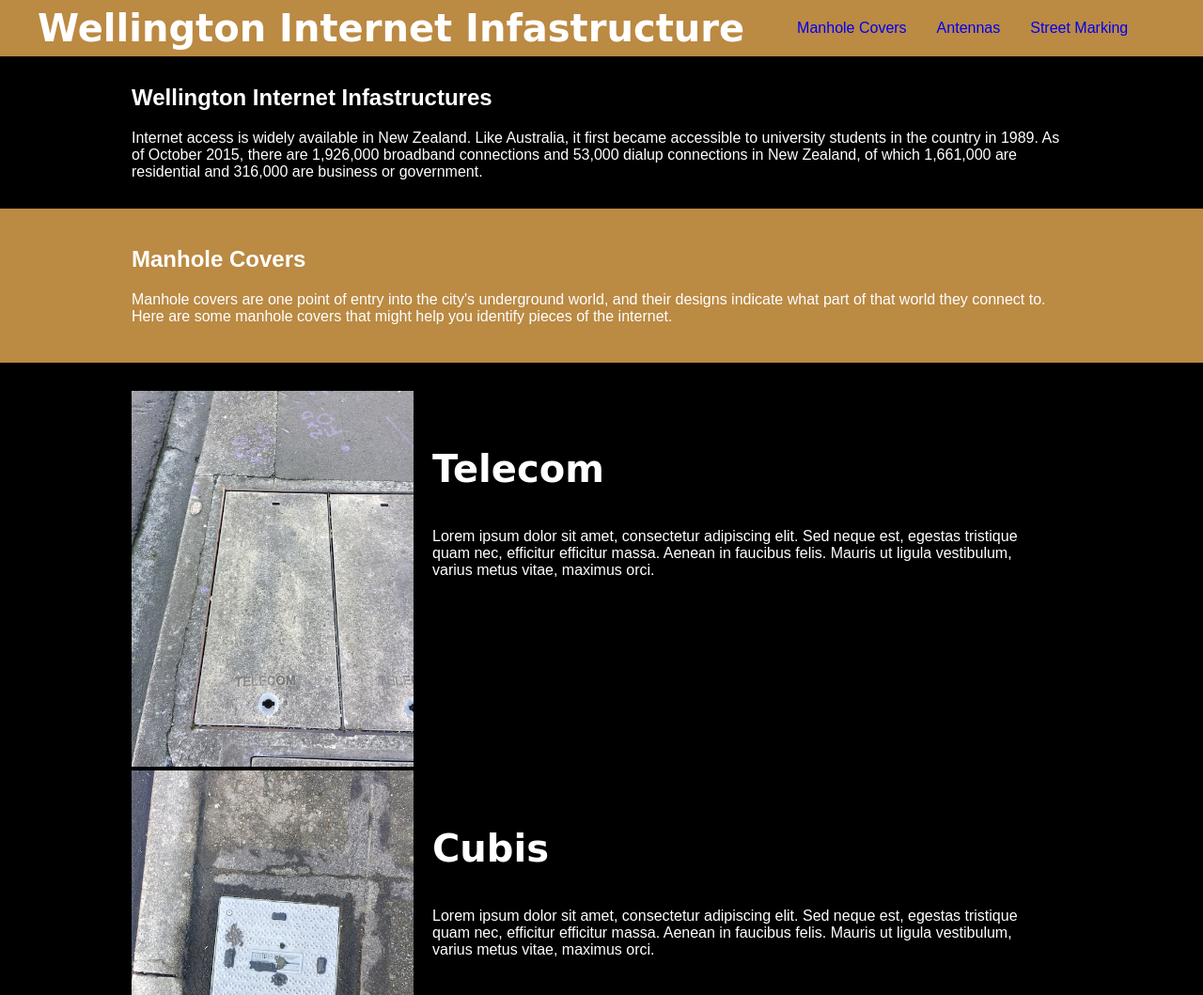
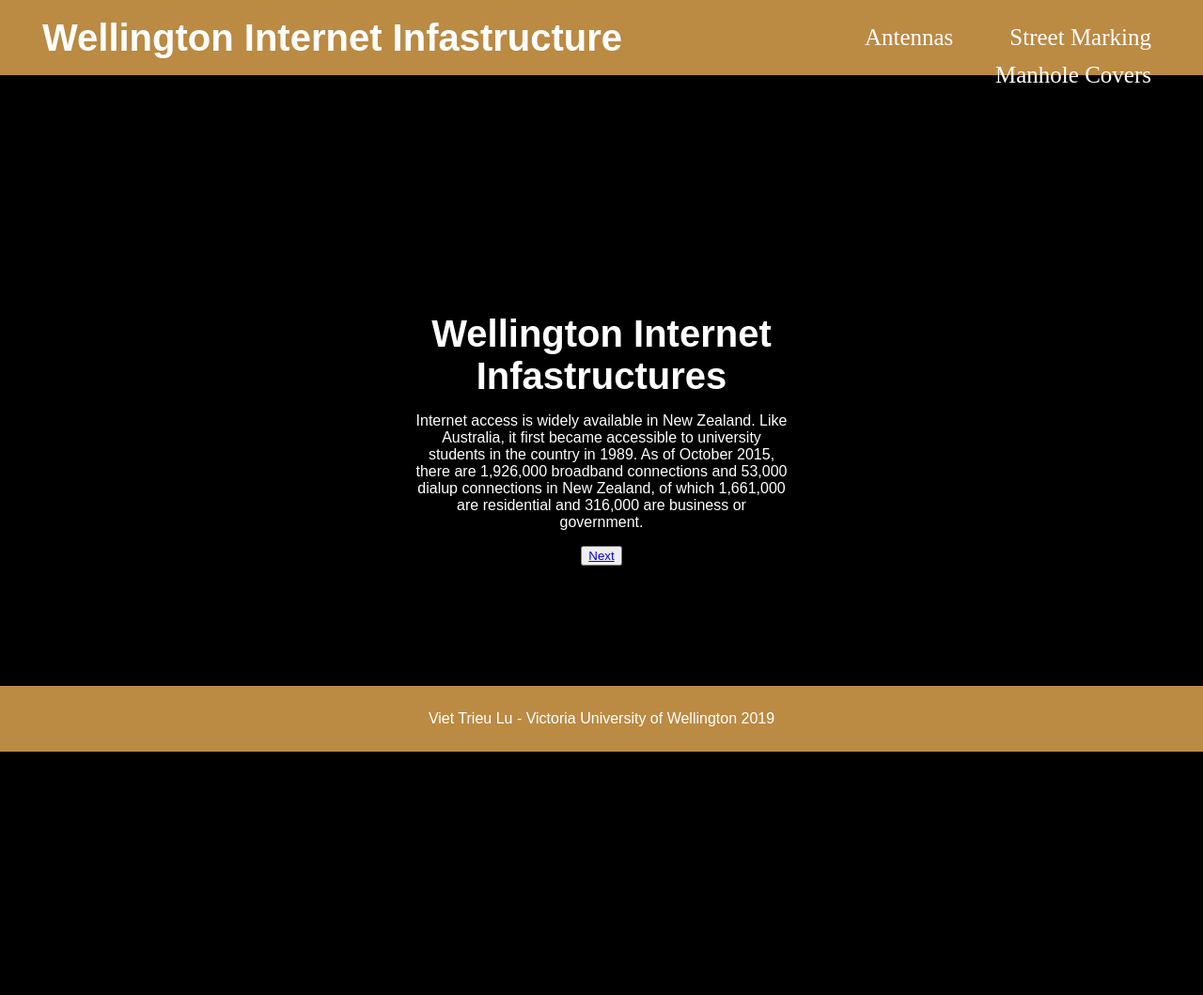
Before and after one commit to trieuviett/project1, a plain HTML site: page index.html in a window 1280 px wide. Shown: the top 1059 px of the page at 94% size. After the commit the page ends 800 px from the top, so only its background shows below. Drawn offline with Linux system fonts and the light colour scheme.

Commit message:
P1 update

```diff
--- a/css/style.css
+++ b/css/style.css
@@ -10,6 +10,26 @@ body{
 	background-color: black;
 }
 
+h1 {
+	font-size: 40px;
+	margin-bottom: 0px;
+	color: white;
+	text-align: center;
+	}
+
+
+
+.header-image{
+	color: white;
+	height: 200px;
+    width: 400px;
+    position: fixed;
+    top: 50%;
+    left: 50%;
+    margin-top: -100px;
+    margin-left: -200px;
+	}
+
 section{
 	max-width: 1000px;
 	margin-left: auto;
@@ -17,53 +37,119 @@ section{
 	margin-top: 30px;
 	margin-bottom: 30px;
 	color: white;
+	text-align: center;
+
 }
+
 
 header{
 	background-color: #BB8A43;
-	color: black; /* more readable on an orange background */
+	color: black;
 	padding-top: 10px;
 	padding-bottom: 10px;
 
 }
 
+.header1{
+	background-color: #BB8A43;
+	color: black;
+	padding-top: 20px;
+	padding-bottom: 20px;
 
-h3{
-	font-family: 'Lobster', cursive;
+
+}
+
+
+.header2{
+  	position: relative;
+  	left: 0;
+  	bottom: 0;
+  	width: 100%;
+  	background-color: #BB8A43;
+  	color: white;
+  	text-align: center;
+
+}
+
+.header2index{
+  	position: fixed;
+  	left: 0;
+  	bottom: 0;
+  	width: 100%;
+  	background-color: #BB8A43;
+  	color: white;
+  	text-align: center;
+
+}
+
+
+.Title{
+	font-family: "Skia",sans-serif;
 	font-size: 40px;
 	color: white;
 }
 
-nav{
-	width: 100%;
-	height: 60px;
-	background-color: #BB8A43  ;
-	text-align:center;
+.sticky {
+  	position: fixed;
+  	top: 0;
+  	width: 100%
 }
 
-nav a, nav h3{
+
+.sticky + .content {
+  	padding-top: 102px;
+}
+nav h3{
 	float: left;
 	margin: 0px;
-	line-height: 60px;
+	line-height: 40px;
 	margin-left: 1em;
 	margin-right: 1em;
 	text-decoration: none;
+	font-family: "Amboy";
+	font-size: 40px;
+	color: white;
+
 }
 
-nav a:hover{
-	text-decoration: underline; /* Hover styles to let people know they can click it */
+nav a {
+	float: right;
+	margin: 0px;
+	line-height: 40px;
+	margin-left: 0em;
+	margin-right: 2em;
+	text-decoration: none;
+}
+nav a, nav h3{
+  	display: inline-flex;
+
+}
+
+nav a{
+  	color: white;
+  	text-decoration: none;
+  	padding: 0px 5px;
+  	font-family: "Skia";
+  	font-size: 25px;
+
+
+}
+
+
+nav a:hover {
+    	color: black;
+    	transition: all 0.5s ease-in;
 }
 
 
 
-/* Simple grid */
 .g-row{
 	width: 100%;
 	overflow: hidden;
 }
 
 .g-row img{
-	width: 100%; /*This makes all images in grids to be the size of their cell */
+	width: 100%;
 }
 
 .g-50{
@@ -87,5 +173,5 @@ nav a:hover{
 }
 
 .padded{
-	padding: 20px; /* I add this to cells to add a little padding*/
+	padding: 20px;
 }
--- a/index.html
+++ b/index.html
@@ -12,163 +12,50 @@
 
 
 
+<header class="header1" id="myheader">
 	<nav>
-		<h3>Wellington Internet Infastructure</h3>
-		<a href="#one">Manhole Covers</a>
-		<a href="#two">Antennas</a>
-		<a href="#three">Street Marking</a>
+		<h3><a class="Title" href="index.html">Wellington Internet Infastructure</a></h3>
+
+		<a href="Street.html">Street Marking</a>
+		<a href="Antennas.html">Antennas</a>
+		<a href="Manhole.html">Manhole Covers</a>
 	</nav>
+</header>
+<header></header>
+<header></header>
 
 
     <section class="header-image">
-    		<div style="max-width: 1000px; margin-left: auto; margin-right: auto; margin-top: 20px; margin-bottom: 20px;">
+    		<div>
     			<h1>Wellington Internet Infastructures</h1>
     		</div>
-    		<div style="max-width: 1000px; margin-left: auto; margin-right: auto; margin-top: 20px; margin-bottom: 20px;">
+    		<div>
     			<p>Internet access is widely available in New Zealand. Like Australia, it first became accessible to university students in the country in 1989. As of October 2015, there are 1,926,000 broadband connections and 53,000 dialup connections in New Zealand, of which 1,661,000 are residential and 316,000 are business or government.</p>
     		</div>
+    		<button><a href="Manhole.html">Next</a></button>
 
     </section>
 
 
+   <header class="header2index">
+    	<p> Viet Trieu Lu - Victoria University of Wellington 2019 </p>
 
+    </header>
+<script>
+window.onscroll = function() {myFunction()};
 
+var header = document.getElementById("myheader");
+var sticky = header.offsetTop;
 
+function myFunction() {
+  if (window.pageYOffset > sticky) {
+    header.classList.add("sticky");
+  } else {
+    header.classList.remove("sticky");
+  }
+}
+</script>
 
-
-	<header>
-		<section id="one">
-			<h1>Manhole Covers</h1>
-			<p>Manhole covers are one point of entry into the city's underground world, and their designs indicate what part of that world they connect to. Here are some manhole covers that might help you identify pieces of the internet.</p>
-		</section>
-	</header>
-
-	<section>
-		<div class="g-row">
-			<div class="g-30">
-				<img src="img/image1.JPG">
-			</div>
-			<div class="g-70 padded">
-				<h3>Telecom</h3>
-				<p>Lorem ipsum dolor sit amet, consectetur adipiscing elit. Sed neque est, egestas tristique quam nec, efficitur efficitur massa. Aenean in faucibus felis. Mauris ut ligula vestibulum, varius metus vitae, maximus orci.</p>
-			</div>
-		</div>
-
-		<div class="g-row">
-			<div class="g-30">
-				<img src="img/image2.JPG">
-			</div>
-			<div class="g-70 padded">
-				<h3>Cubis</h3>
-				<p>Lorem ipsum dolor sit amet, consectetur adipiscing elit. Sed neque est, egestas tristique quam nec, efficitur efficitur massa. Aenean in faucibus felis. Mauris ut ligula vestibulum, varius metus vitae, maximus orci.</p>
-			</div>
-		</div>
-
-		<div class="g-row">
-			<div class="g-30">
-				<img src="img/image3.JPG">
-			</div>
-			<div class="g-70 padded">
-				<h3>Chorus</h3>
-				<p>Lorem ipsum dolor sit amet, consectetur adipiscing elit. Sed neque est, egestas tristique quam nec, efficitur efficitur massa. Aenean in faucibus felis. Mauris ut ligula vestibulum, varius metus vitae, maximus orci.</p>
-			</div>
-		</div>
-
-
-	</section>
-
-
-
-
-
-
-
-<header>
-		<section id="two">
-			<h1>Antennas</h1>
-			<p>Tracking things on the ground can sometimes be tricky--markings and manhole covers get worn down and faded, they're sometimes in the middle of the road, and it's easy to bump into things when looking down all the time. Here are some other objects that indicate pieces of the network.</p>
-		</section>
-	</header>
-
-	<section>
-		<div class="g-row">
-			<div class="g-30">
-				<img src="img/image4.JPG">
-			</div>
-			<div class="g-70 padded">
-				<h3>Distributed Antenna Systems</h3>
-				<p>Lorem ipsum dolor sit amet, consectetur adipiscing elit. Sed neque est, egestas tristique quam nec, efficitur efficitur massa. Aenean in faucibus felis. Mauris ut ligula vestibulum, varius metus vitae, maximus orci.</p>
-			</div>
-		</div>
-
-		<div class="g-row">
-			<div class="g-30">
-				<img src="img/image5.JPG">
-			</div>
-			<div class="g-70 padded">
-				<h3>Antenna2</h3>
-				<p>Lorem ipsum dolor sit amet, consectetur adipiscing elit. Sed neque est, egestas tristique quam nec, efficitur efficitur massa. Aenean in faucibus felis. Mauris ut ligula vestibulum, varius metus vitae, maximus orci.</p>
-			</div>
-		</div>
-
-		<div class="g-row">
-			<div class="g-30">
-				<img src="img/image6.JPG">
-			</div>
-			<div class="g-70 padded">
-				<h3>Antenna2</h3>
-				<p>Lorem ipsum dolor sit amet, consectetur adipiscing elit. Sed neque est, egestas tristique quam nec, efficitur efficitur massa. Aenean in faucibus felis. Mauris ut ligula vestibulum, varius metus vitae, maximus orci.</p>
-			</div>
-		</div>
-
-
-	</section>
-
-
-
-
-
-
-	<header>
-		<section id="three">
-			<h1>Street Markings</h1>
-			<p>Colored lines, flags, or both are used to mark the location and denote the type of underground utility. A special type of spray paint, which works when the can is upside-down, is used to mark lines, often in a fluorescent color.</p>
-		</section>
-	</header>
-
-	<section>
-		<div class="g-row">
-			<div class="g-30">
-				<img src="img/image7.JPG">
-			</div>
-			<div class="g-70 padded">
-				<h3>Street Marking 1</h3>
-				<p>Lorem ipsum dolor sit amet, consectetur adipiscing elit. Sed neque est, egestas tristique quam nec, efficitur efficitur massa. Aenean in faucibus felis. Mauris ut ligula vestibulum, varius metus vitae, maximus orci.</p>
-			</div>
-		</div>
-
-		<div class="g-row">
-			<div class="g-30">
-				<img src="img/image8.JPG">
-			</div>
-			<div class="g-70 padded">
-				<h3>Street Marking 2</h3>
-				<p>Lorem ipsum dolor sit amet, consectetur adipiscing elit. Sed neque est, egestas tristique quam nec, efficitur efficitur massa. Aenean in faucibus felis. Mauris ut ligula vestibulum, varius metus vitae, maximus orci.</p>
-			</div>
-		</div>
-
-		<div class="g-row">
-			<div class="g-30">
-				<img src="img/image9.JPG">
-			</div>
-			<div class="g-70 padded">
-				<h3>Street Marking 3</h3>
-				<p>Lorem ipsum dolor sit amet, consectetur adipiscing elit. Sed neque est, egestas tristique quam nec, efficitur efficitur massa. Aenean in faucibus felis. Mauris ut ligula vestibulum, varius metus vitae, maximus orci.</p>
-			</div>
-		</div>
-
-
-	</section>
 </body>
 
 </html>
```
Also changed, not shown: img/imacover.jpg (deleted), 2 other files.
